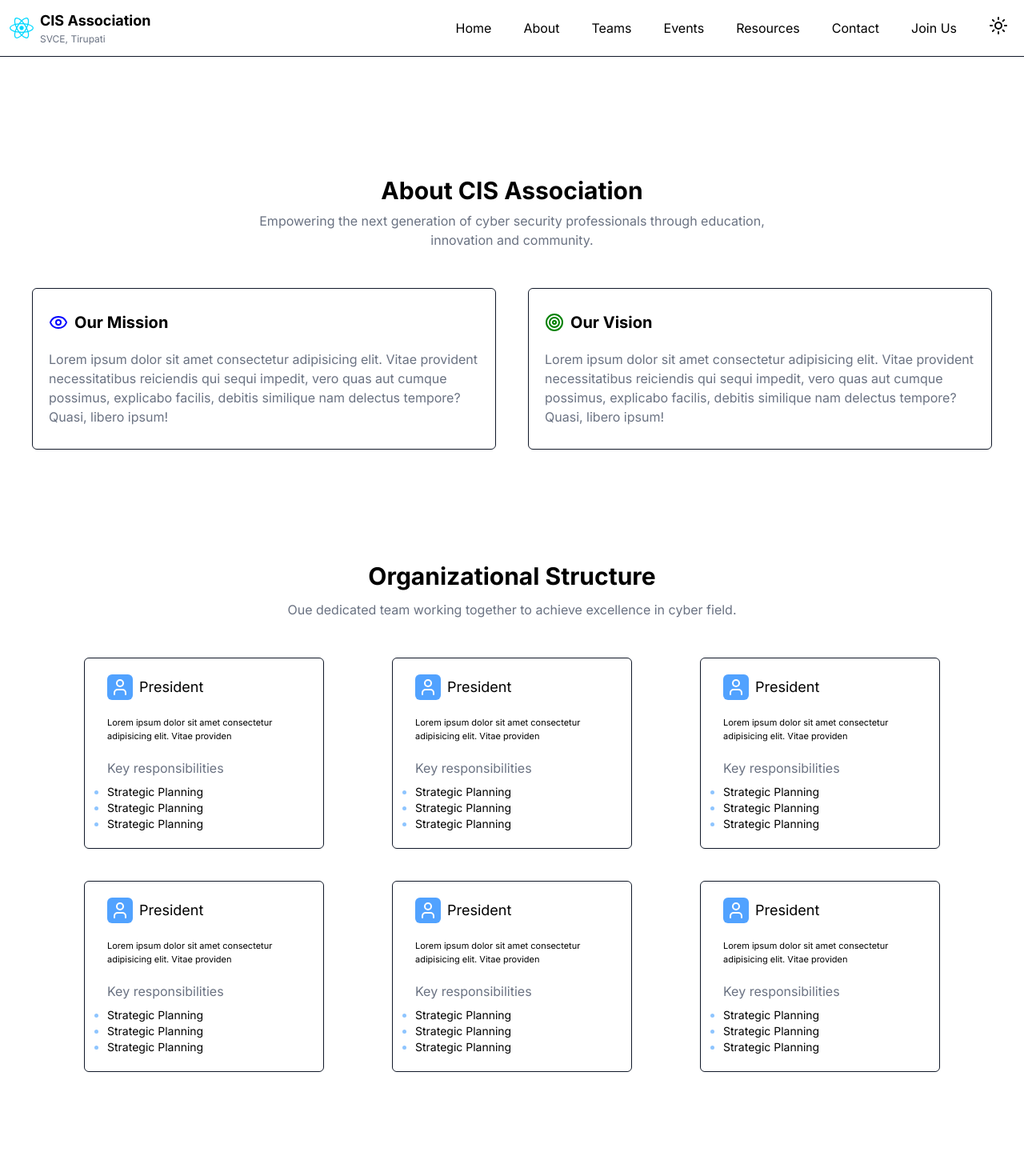
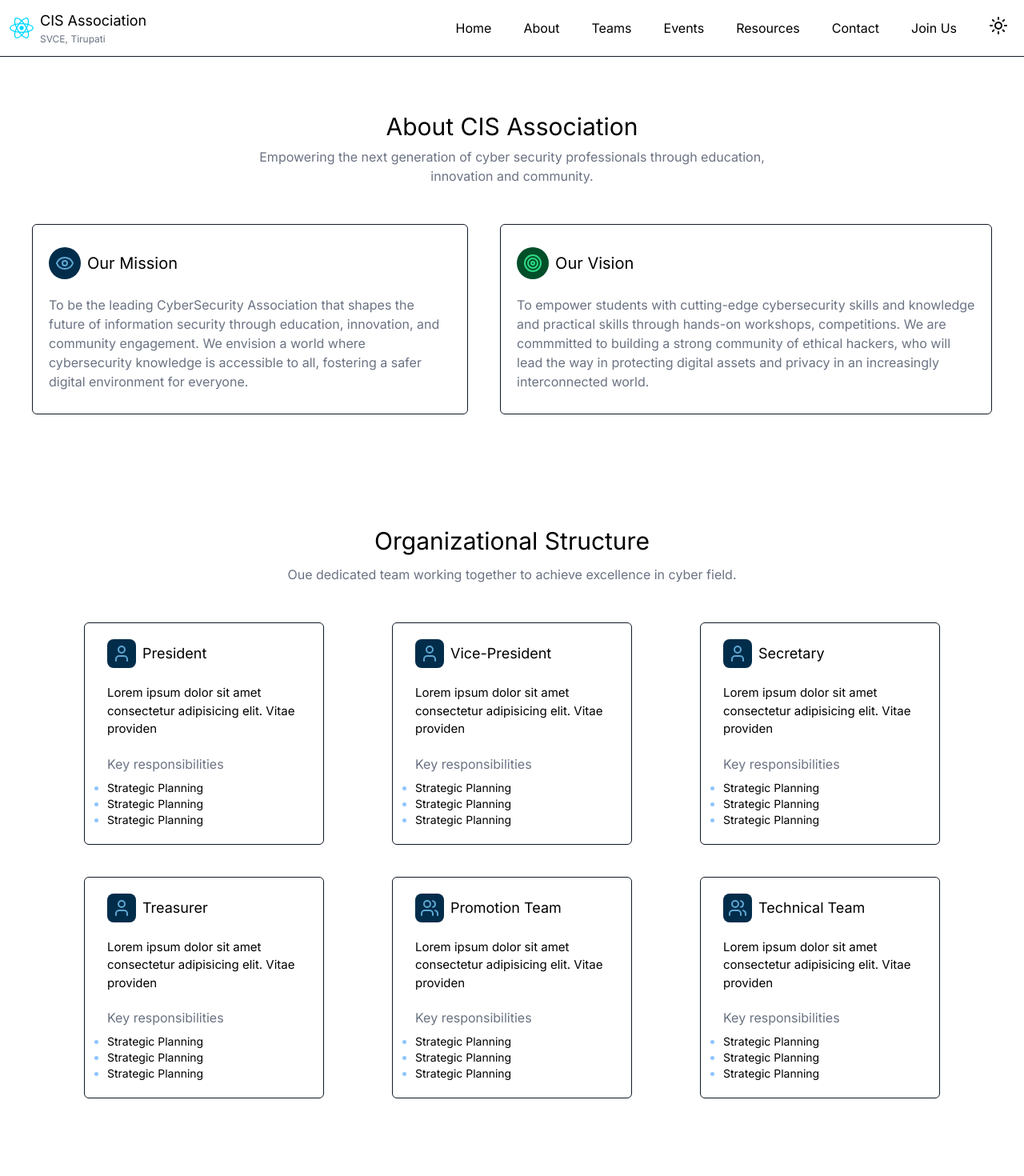
Before and after one commit to Akhileswar6/CIS-Project, a React (Vite) app: page /about in a window 1280 px wide. Shown: the top 1470 px of the page at 80% size. Built offline with nearby package versions, Linux system fonts and the light colour scheme.

Commit message:
initial commit

```diff
--- a/src/App.jsx
+++ b/src/App.jsx
@@ -30,7 +30,7 @@ function App() {
         <ScrollToTop />
         <section className=''><Navbar isDark={isDark} setIsDark={setIsDark} /></section>
         {/* <Animation /> */}
-        <div className='mt-50'>
+        <div className='mt-30'>
           <Routes>
               <Route path='/' element={<Home isDark={isDark} />} />
               <Route path='/about' element={<About isDark={isDark} />} />
--- a/src/Components/AboutHero.jsx
+++ b/src/Components/AboutHero.jsx
@@ -6,15 +6,17 @@ import { MissionAndVision } from "../data";
 
 const AboutHero = () =>{
     return(
-        <div className="flex justify-center items-center gap-2 flex-col px-10">
-            <h3 className="text-3xl font-bold">About CIS Association</h3>
+    <div className="flex justify-center items-center gap-2 flex-col px-10 pt-0">
+            <h3 className="text-3xl ">About CIS Association</h3>
             <p className="w-2xl text-center text-gray-500">Empowering the next generation of cyber security professionals through education, innovation and community.</p>
             <div className="flex py-10 gap-10">
                 {MissionAndVision.map((func, index)=>(
                     <div key={index} className="border-1 border-gray-900 py-7 px-5 rounded-md">
                         <div className="flex gap-2 basis-1/2 pb-5 items-center">
-                            {func.img}
-                            <h3 className="text-xl font-semibold">{func.name}</h3>
+                                <span style={{background: index === 0 ? 'rgb(1, 45, 75)' : 'rgb(1, 79, 41)', padding: '8px', borderRadius: '9999px', display: 'flex', alignItems: 'center', justifyContent: 'center'}}>
+                                {func.img}
+                            </span>
+                            <h3 className="text-xl">{func.name}</h3>
                         </div>
                         <p className="text-gray-500">{func.description}</p>
                     </div>
--- a/src/Components/Achievements.jsx
+++ b/src/Components/Achievements.jsx
@@ -7,7 +7,7 @@ const Achievements = () => {
     return(
         <div className="px-10 pt-10 flex flex-col w-full gap-y-5">
             <div className="text-center space-y-3">
-                <h3 className="text-3xl font-bold">Our Achievements</h3>
+                <h3 className="text-3xl">Our Achievements</h3>
                 <p className="text-gray-500">Celebrating our milestones and contributions to the cybersecurity community</p>
             </div>
             <div className="flex gap-10 py-10 justify-around items-center w-full flex-wrap">
--- a/src/Components/CountDetails.jsx
+++ b/src/Components/CountDetails.jsx
@@ -4,12 +4,12 @@ import { AssociationDetailsCounts } from "../data"
 
 const CountDetails = () => {
     return(
-        <div className="px-12 ml-20 mt-20 mb-10">
+        <div className="px-12 m-20 mt-20 mb-10">
             <div className="flex relative justify-end">
                 {AssociationDetailsCounts.map((count)=>(
                     <div className="relative basis-1/4 flex flex-col items-center justify-center">
-                        <div className="bg-blue-400 p-2 text-white rounded-md">{count.img}</div>
-                            <h3 className="pt-3">{count.count}</h3>
+                        <div className=" bg-blue-300 darkblue-400 p-2 text-white rounded-md">{count.img}</div>
+                            <h3 className="pt-1">{count.count}</h3>
                             <p>{count.name}</p>
                     </div>
                 ))}
--- a/src/Components/Navbar.jsx
+++ b/src/Components/Navbar.jsx
@@ -12,7 +12,7 @@ const Navbar = ({isDark, setIsDark}) => {
         <div className='flex gap-2 justify-center items-center'>
             <img src={logo} alt="React Logo" width={30} height={30} style={{borderRadius: '6px'}} />
                         <div>
-                                <h3 className='text-lg font-bold'>CIS Association</h3>
+                                <h3 className='text-lg font-'>CIS Association</h3>
                                 <p className='text-[12px] text-gray-500'>SVCE, Tirupati</p>
                         </div>
         </div>
--- a/src/Components/OrgStructure.jsx
+++ b/src/Components/OrgStructure.jsx
@@ -8,17 +8,17 @@ const OrgStructure = () => {
     return(
         <div className="flex flex-col px-10 py-15 gap-5">
             <div className="text-center space-y-3">
-                <h3 className="text-3xl font-bold">Organizational Structure</h3>
+                <h3 className="text-3xl">Organizational Structure</h3>
                 <p className="text-gray-500">Oue dedicated team working together to achieve excellence in cyber field.</p>
             </div>
             <div className="flex gap-x-5 gap-y-10 pt-7 flex-wrap items-center justify-evenly">
                 {OrganizationalStructure.map((org, index) => (
                     <div className="basis-1/4 flex flex-col gap-5 px-7 border-1 border-gray-900 py-5 rounded-md" key={index}>
                     <div className="flex items-center gap-2">
-                        <div className="bg-blue-400 p-1 text-white rounded-md">{org.img}</div>
+                        <div style={{background: 'rgb(1, 45, 75)', padding: '6px', borderRadius: '8px', color: '#fff'}}>{org.img}</div>
                         <h6 className="text-lg font-medium">{org.name}</h6>
                     </div>
-                    <p className="text-[11px]">{org.work}</p>
+                    <p className="text-[15px]">{org.work}</p>
                     <div className="flex flex-col">
                         <p className="text-gray-500">Key responsibilities</p>
                         <ul className="list-disc pt-2">
--- a/src/Components/UpcomingEvents.jsx
+++ b/src/Components/UpcomingEvents.jsx
@@ -6,7 +6,7 @@ import { UpcomingEventsData } from "../data";
 const UpcomingEvents = () => {
     return(
         <div className="px-10 pt-36 flex flex-col w-full gap-y-5">
-            <h2 className="text-4xl font-bold text-center">Upcoming Events</h2>
+            <h2 className="text-3xl  text-center">Upcoming Events</h2>
             <p className="text-center text-gray-500">Stay ahead in Cyber Security with our cutting edge workshops, competitions and Hackathons.</p>
             <div className="flex  py-10 justify-around items-center w-full flex-wrap">
                 {UpcomingEventsData.slice(0, 2).map((ent) => (
@@ -16,10 +16,10 @@ const UpcomingEvents = () => {
                             <p className="text-[13px] flex items-center gap-1"><CalendarRange size={13} />{ent.date}</p>
                         </div>
                         <div>
-                            <b>{ent.name}</b>
+                            <p className={ent.name === 'Ethical Hacking Workshop' ? 'text-xl' : 'text-xl  '}>{ent.name}</p>
                             <p className="text-[14px] flex items-center text-gray-500 gap-2 mt-2"><Clock size={13} />{ent.time}</p>
                         </div>
-                        <p className="">{ent.description}</p>
+                        <p className="text-[16px]">{ent.description}</p>
                         <button className="cursor-pointer hover:text-green-500 font-medium">Register Now</button>
                     </div>
                 ))}
--- a/src/data.jsx
+++ b/src/data.jsx
@@ -50,22 +50,22 @@ export const UpcomingEventsData = [
 
 export const AssociationDetailsCounts = [
     {
-        img : <Users color="#4da6ff"/>,
+        img : <Users color="#113356ff" size={30}/>,
         name : 'Members',
         count : '50+',
     },
     {
-        img : <Calendar color="#4da6ff"/>,
+        img : <Calendar color="#113356ff" size={30}/>,
         name : 'Events',
         count : '50+',
     },
     {
-        img : <Badge color="#4da6ff"/>,
+        img : <Badge color="#113356ff" size={30}/>,
         name : 'Awards',
         count : '10+',
     },
     {
-        img : <Shield color="#4da6ff"/>,
+        img : <Shield color="#113356ff" size={30}/>,
         name : 'Secure',
         count : '100%',
     },
@@ -74,19 +74,20 @@ export const AssociationDetailsCounts = [
 export const MissionAndVision = [
     {
         name : 'Our Mission',
-        img : <Eye color="blue" />,
-        description : 'Lorem ipsum dolor sit amet consectetur adipisicing elit. Vitae provident necessitatibus reiciendis qui sequi impedit, vero quas aut cumque possimus, explicabo facilis, debitis similique nam delectus tempore? Quasi, libero ipsum!',
+        img : <Eye color="#5fa7d4ff" />,
+        description : 'To be the leading CyberSecurity Association that shapes the future of information security through education, innovation, and community engagement. We envision a world where cybersecurity knowledge is accessible to all, fostering a safer digital environment for everyone.',
     },
     {
         name : 'Our Vision',
-        img : <Target color="green" />,
-        description : 'Lorem ipsum dolor sit amet consectetur adipisicing elit. Vitae provident necessitatibus reiciendis qui sequi impedit, vero quas aut cumque possimus, explicabo facilis, debitis similique nam delectus tempore? Quasi, libero ipsum!',
+        img : <Target color="#2ed883ff"/>,
+        description : 'To empower students with cutting-edge cybersecurity skills and knowledge and practical skills through hands-on workshops, competitions. We are commmitted to building a strong community of ethical hackers, who will lead the way in protecting digital assets and privacy in an increasingly interconnected world.',
+
     },
 ]
 
 export const OrganizationalStructure = [
     {
-        img : <User />,
+        img : <User color="#5fa7d4ff"/>,
         name : 'President',
         work : 'Lorem ipsum dolor sit amet consectetur adipisicing elit. Vitae providen',
         resonsibilities : [
@@ -96,8 +97,8 @@ export const OrganizationalStructure = [
         ]
     },
     {
-        img : <User  />,
-        name : 'President',
+        img : < User color="#5fa7d4ff"/>,
+        name : 'Vice-President',
         work : 'Lorem ipsum dolor sit amet consectetur adipisicing elit. Vitae providen',
         resonsibilities : [
             'Strategic Planning',
@@ -106,8 +107,8 @@ export const OrganizationalStructure = [
         ]
     },
     {
-        img : <User />,
-        name : 'President',
+        img : <User color="#5fa7d4ff"/>,
+        name : 'Secretary',
         work : 'Lorem ipsum dolor sit amet consectetur adipisicing elit. Vitae providen',
         resonsibilities : [
             'Strategic Planning',
@@ -116,8 +117,8 @@ export const OrganizationalStructure = [
         ]
     },
     {
-        img : <User />,
-        name : 'President',
+        img : <User color="#5fa7d4ff"/>,
+        name : 'Treasurer',
         work : 'Lorem ipsum dolor sit amet consectetur adipisicing elit. Vitae providen',
         resonsibilities : [
             'Strategic Planning',
@@ -126,8 +127,8 @@ export const OrganizationalStructure = [
         ]
     },
     {
-        img : <User />,
-        name : 'President',
+        img : <Users color="#5fa7d4ff"/>,
+        name : 'Promotion Team',
         work : 'Lorem ipsum dolor sit amet consectetur adipisicing elit. Vitae providen',
         resonsibilities : [
             'Strategic Planning',
@@ -136,8 +137,8 @@ export const OrganizationalStructure = [
         ]
     },
     {
-        img : <User />,
-        name : 'President',
+        img : <Users color="#5fa7d4ff"/>,
+        name : 'Technical Team',
         work : 'Lorem ipsum dolor sit amet consectetur adipisicing elit. Vitae providen',
         resonsibilities : [
             'Strategic Planning',
```
Also changed, not shown: src/Components/Footer.jsx (+8 -8 lines).
